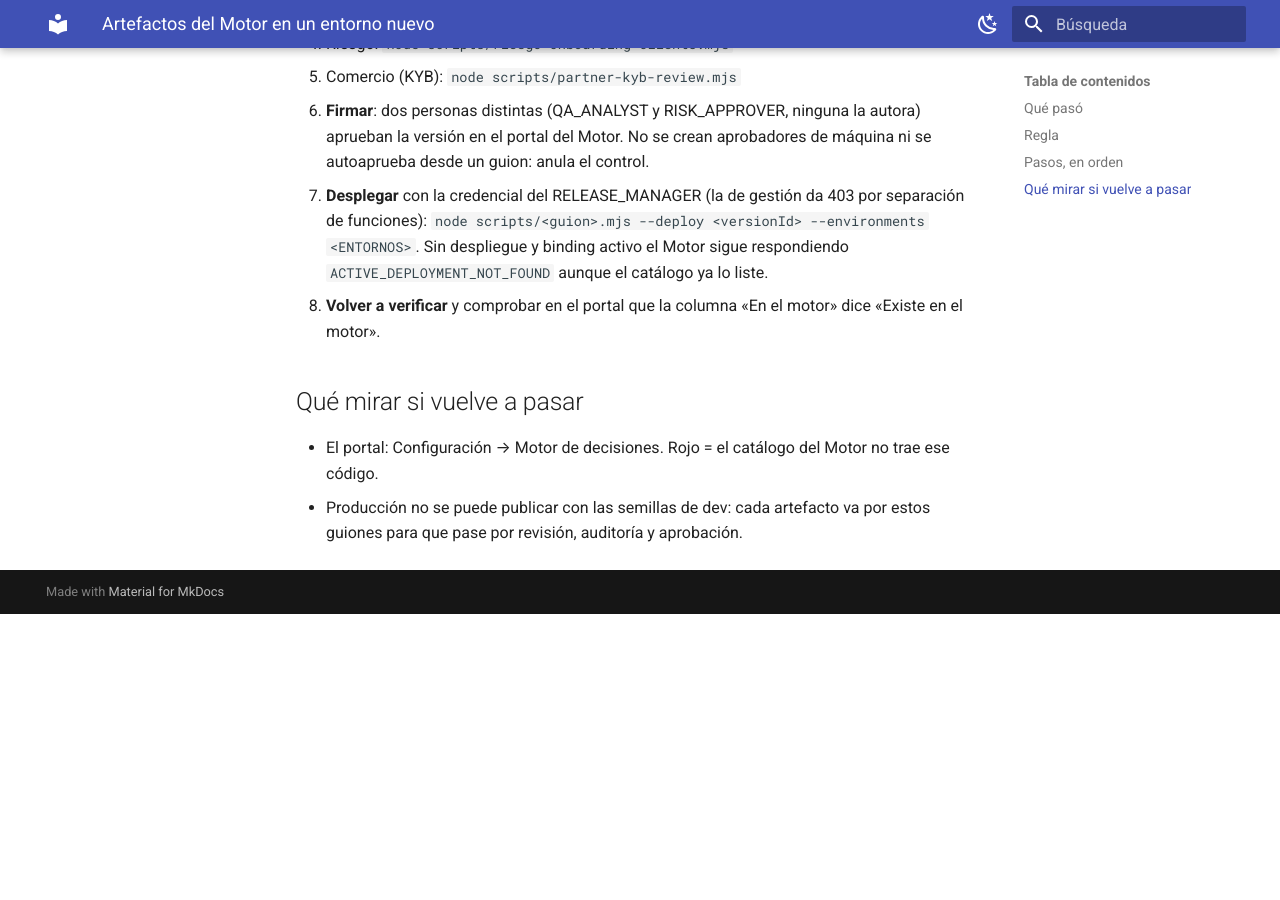
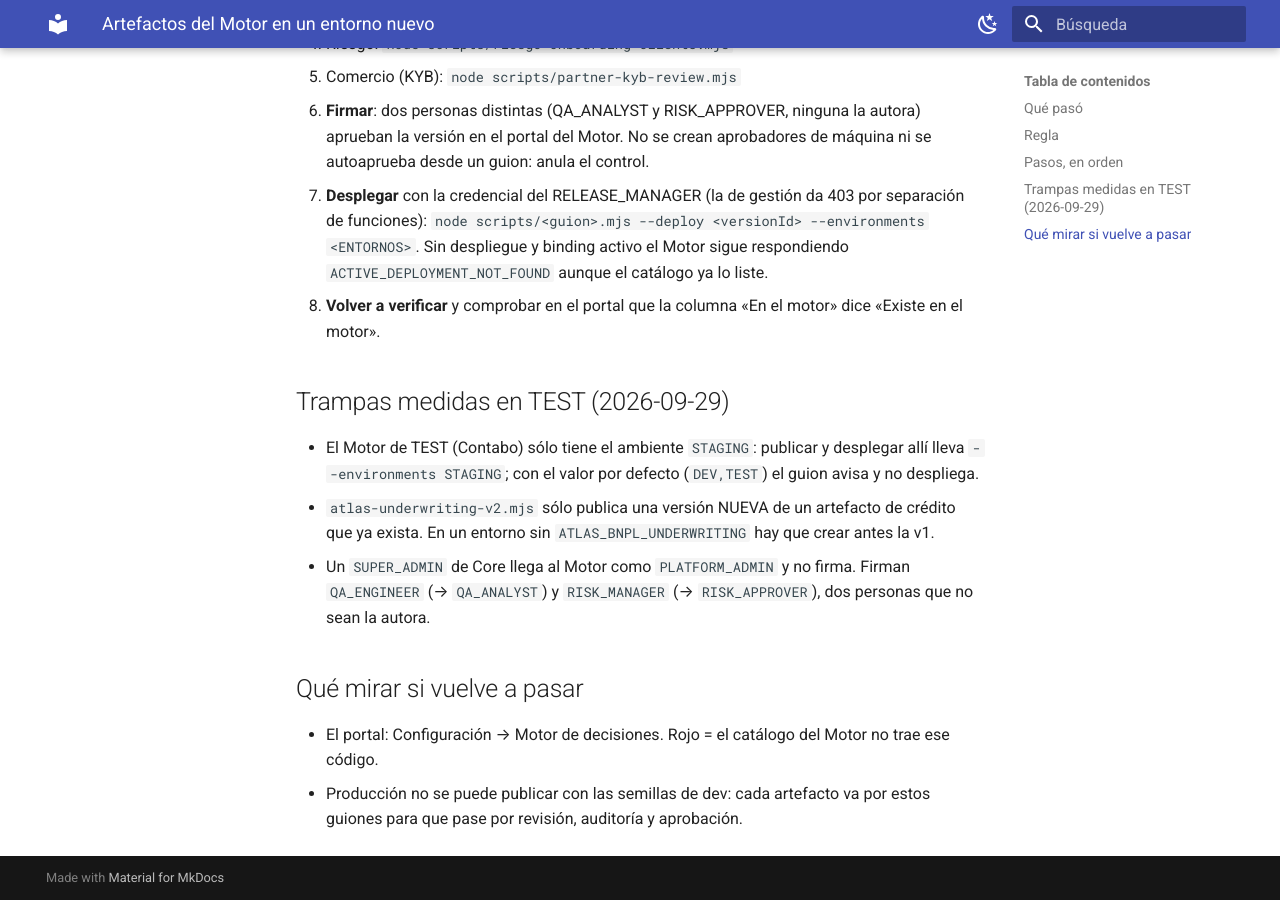
Before and after one commit to PabloArauzCaballero/AtlasDecisionEngineBackend, an MkDocs documentation site: the page built from docs/runbooks/artefactos-en-un-entorno-nuevo.md, in a window 1280 px wide and 900 px high, scrolled down 956 px. Built offline with MkDocs 1.6.1 and Material for MkDocs 9.7.7, drawn with Linux system fonts in a browser that asks for light colours; before the commit the page ends 1570 px from its top, so only the background shows below that.

Commit message:
docs(runbooks): enlazar el runbook de artefactos y anotar las trampas de TEST
Co-Authored-By: Claude Opus 5.5 <noreply@anthropic.com>

```diff
--- a/docs/runbooks/artefactos-en-un-entorno-nuevo.md
+++ b/docs/runbooks/artefactos-en-un-entorno-nuevo.md
@@ -39,6 +39,15 @@ prueba nada.
 5. **Volver a verificar** y comprobar en el portal que la columna «En el motor» dice «Existe en el
    motor».
 
+## Trampas medidas en TEST (2026-09-29)
+
+- El Motor de TEST (Contabo) sólo tiene el ambiente `STAGING`: publicar y desplegar allí lleva
+  `--environments STAGING`; con el valor por defecto (`DEV,TEST`) el guion avisa y no despliega.
+- `atlas-underwriting-v2.mjs` sólo publica una versión NUEVA de un artefacto de crédito que ya
+  exista. En un entorno sin `ATLAS_BNPL_UNDERWRITING` hay que crear antes la v1.
+- Un `SUPER_ADMIN` de Core llega al Motor como `PLATFORM_ADMIN` y no firma. Firman `QA_ENGINEER`
+  (→ `QA_ANALYST`) y `RISK_MANAGER` (→ `RISK_APPROVER`), dos personas que no sean la autora.
+
 ## Qué mirar si vuelve a pasar
 
 - El portal: Configuración → Motor de decisiones. Rojo = el catálogo del Motor no trae ese código.
```
Also changed, not shown: docs/runbooks/README.md (+9 -5 lines).
